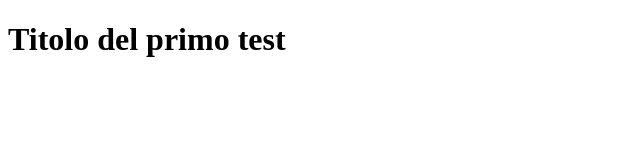
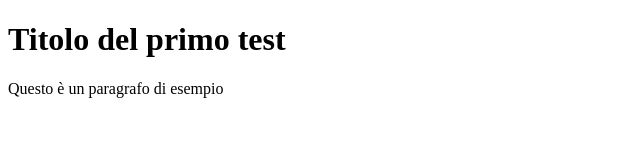
Before and after one commit to chazn3x/primo-test, a plain HTML site: page index.html in a window 1280 px wide. Shown: the whole page, without its empty margins (0-640 px from the left). Drawn offline with Linux system fonts and the light colour scheme.

Commit message:
inserimento paragrafo

```diff
--- a/index.html
+++ b/index.html
@@ -8,5 +8,6 @@
 </head>
 <body>
     <h1>Titolo del primo test</h1>
+    <p>Questo è un paragrafo di esempio</p>
 </body>
 </html>
```
